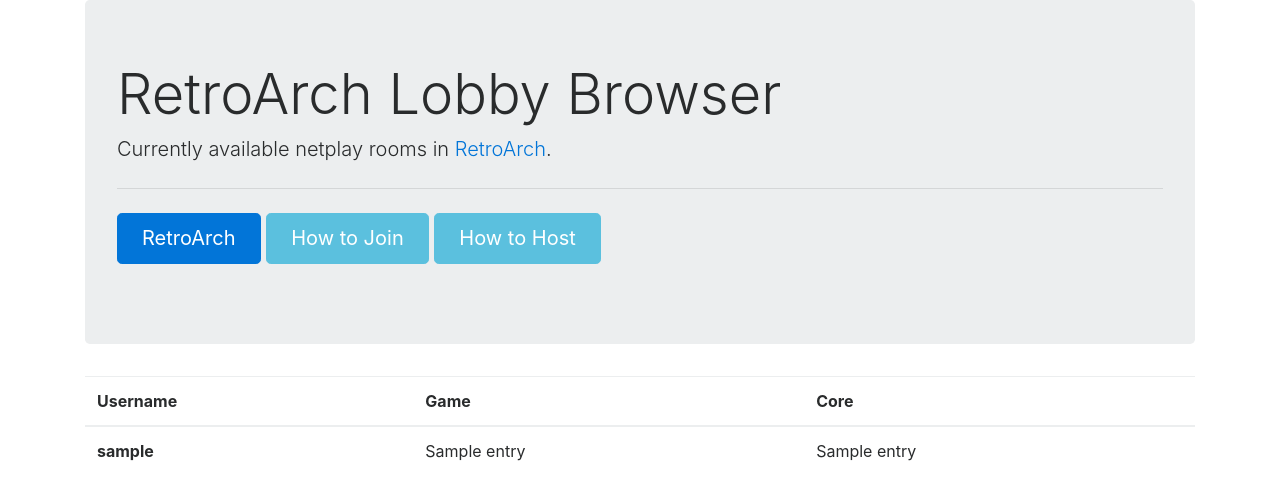
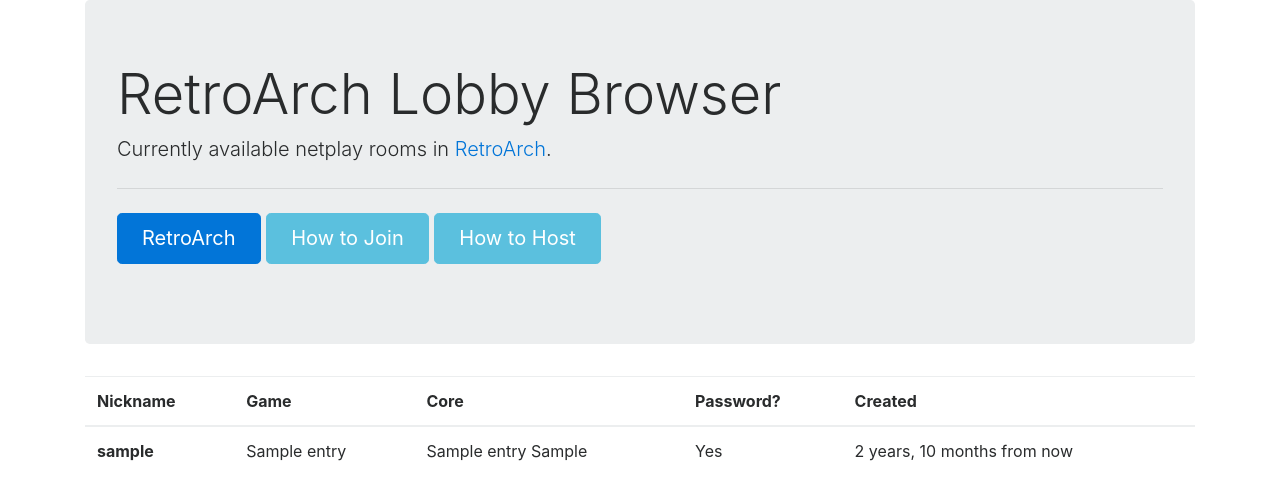
Before and after one commit to yisraeldov/netplay-lobby-server, a Django app: page / in a window 1280 px wide. Shown: the top 500 px of the page. Run offline with Django 3.2, Linux system fonts and the light colour scheme; tables that the repository leaves empty hold one stand-in row (values such as "Sample post"); some libraries are stand-ins or nearby versions.

Commit message:
add password and created values to index page

```diff
--- a/lobby/settings.py
+++ b/lobby/settings.py
@@ -36,6 +36,7 @@ INSTALLED_APPS = (
     'django.contrib.sessions',
     'django.contrib.messages',
     'django.contrib.staticfiles',
+    'django.contrib.humanize',
     'lobbyapp',
 )
 
--- a/lobbyapp/templates/index.html
+++ b/lobbyapp/templates/index.html
@@ -1,3 +1,4 @@
+{% load humanize %}
 <!DOCTYPE html>
 <html lang="en">
 <head>
@@ -29,11 +30,17 @@
             </p>
         </div>
         {% if entries %}
-          <table class="table"><thead><tr><th>Username</th><th>Game</th><th>Core</th></thead><tbody>
+          <table class="table"><thead><tr>
+	    <th>Nickname</th><th>Game</th><th>Core</th><th>Password?</th><th>Created</th>
+	  </tr></thead><tbody>
           {% for entry in entries %}
-            <tr><th>{{ entry.username }}</th>
-            <td>{{ entry.game_name }}</td>
-            <td>{{ entry.core_name }}</td></tr>
+            <tr>
+	      <th>{{ entry.username }}</th>
+              <td>{{ entry.game_name }}</td>
+              <td>{{ entry.core_name }} {{ entry.core_version }}</td>
+              <td>{{ entry.has_password|yesno:"Yes,No" }}</td>
+              <td>{{ entry.created|naturaltime }}</td>
+	    </tr>
           {% endfor %}
           </tbody></table>
         {% else %}
```
